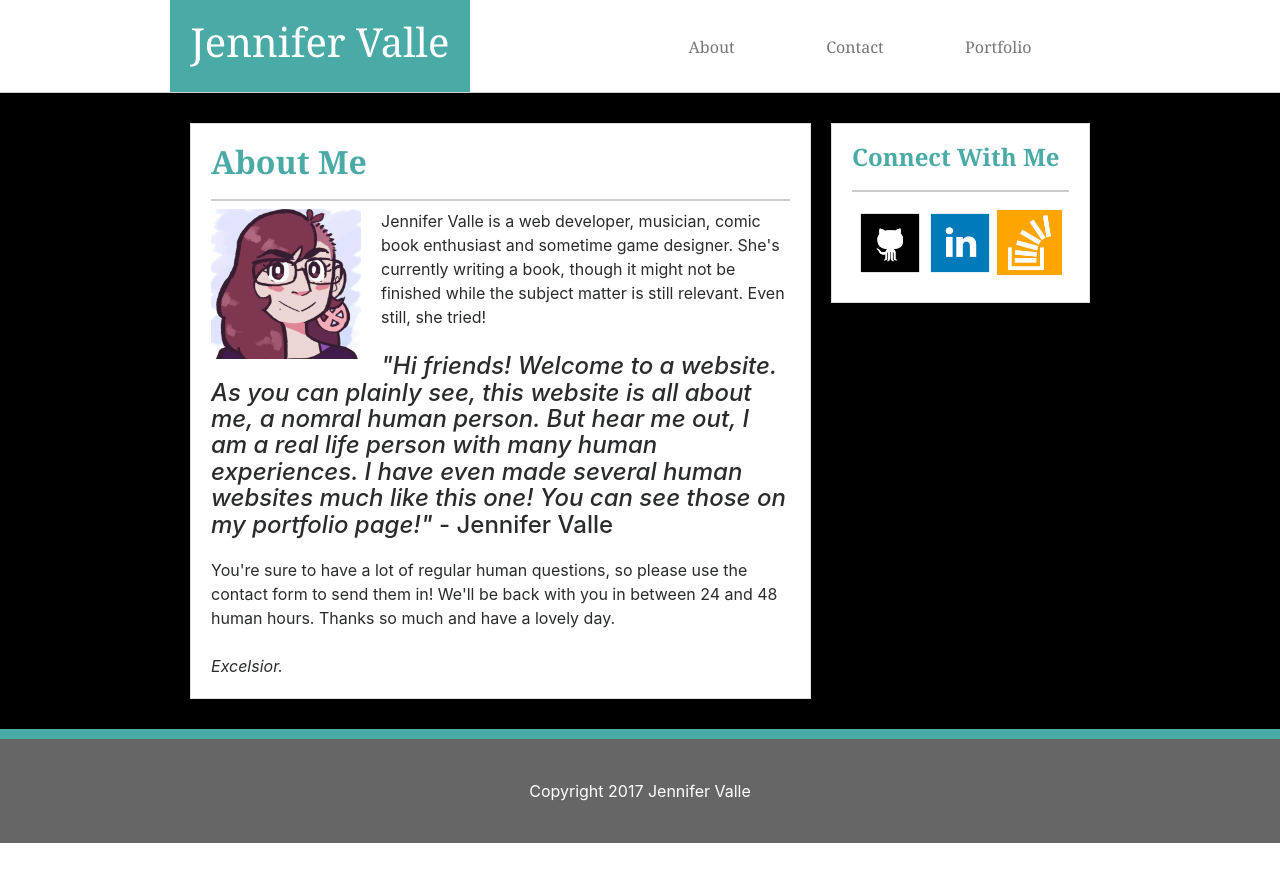
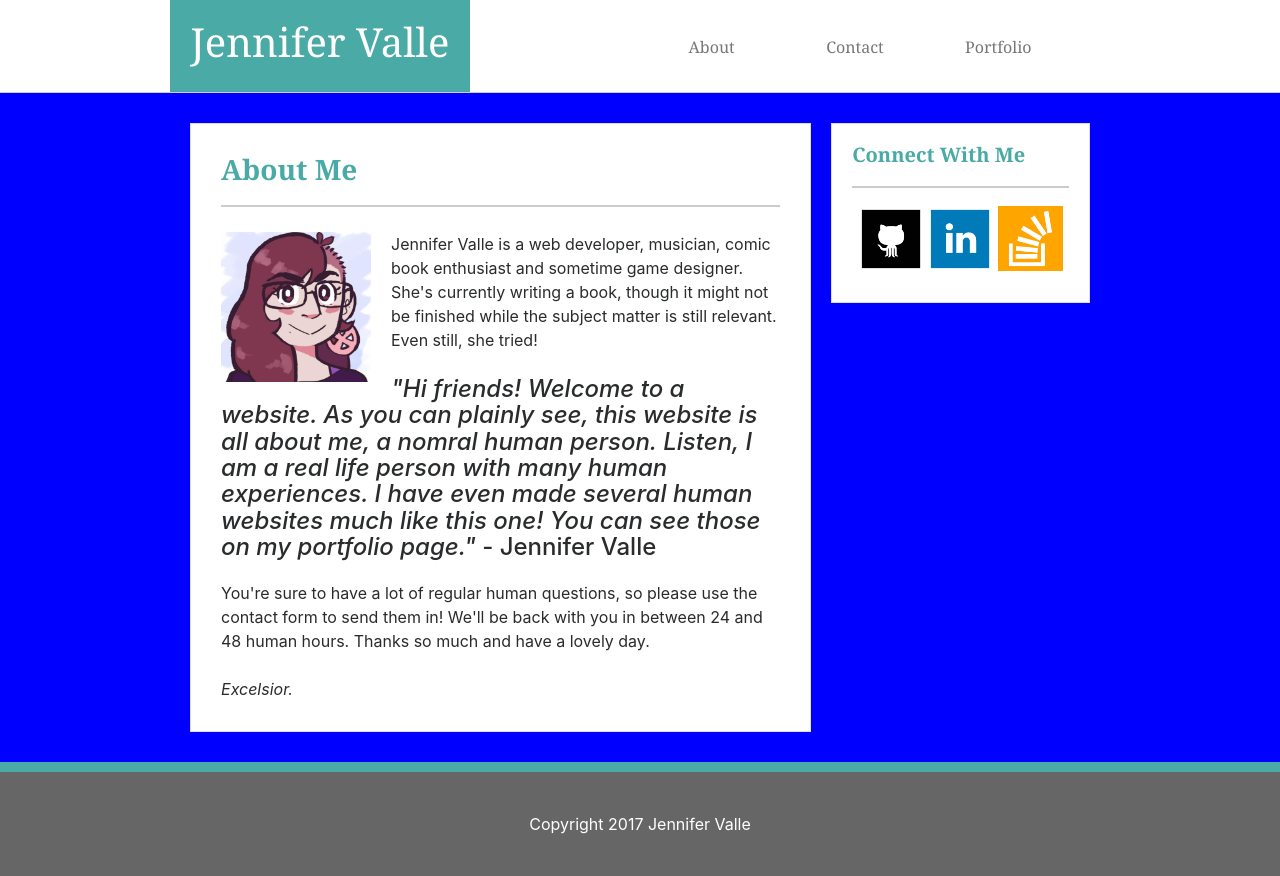
Before and after one commit to jvallexm/Basic-Portfolio, a plain HTML site: page index.html in a window 1280 px wide. Before the commit the page ends 843 px from the top, so only its background shows below. Drawn offline with nearby package versions, Linux system fonts and the light colour scheme.

Commit message:
trying to add background

```diff
--- a/assets/style.css
+++ b/assets/style.css
@@ -6,13 +6,16 @@ body{
   		font-family: 'Georgia', Times, Times New Roman, serif;
 }
 #main{
-  background-color: black;
+  background-color: blue;
 }
 #my-face{
 	height: 150px;
 	width: 150px;
 	float: left;
 	margin-right: 20px;
+}
+#about{
+	margin-top: 25px;
 }
 #the-middle{
   padding: 30px;
@@ -24,10 +27,11 @@ body{
 	text-align: center;
 }
 #content{
-  padding: 20px;
+  padding: 30px;
 	width: 650px;
 	border: 1px solid #dddddd;
 	background-color: #ffffff;
+
 }
 #quote{
 	margin-bottom: 20px;
--- a/index.html
+++ b/index.html
@@ -38,25 +38,26 @@
     <div id="main">
       <div id="the-middle" class="text-center container-fluid">
           <div id="content" class="text-left">
-            <h2 class="title teal-text gray-line">
+            <h3 class="title teal-text gray-line">
               About Me
-            </h2>
+            </h3>
+            <div id="about">
             <img src="images/myface.jpg" id="my-face"/>
 				Jennifer Valle is a web developer, musician, comic book enthusiast and sometime game designer. She's currently writing a book, though it might not be finished while the subject matter is still relevant. Even still, she tried!
             <br>
             <br>
-	           	<h4 id="quote"><i>"Hi friends! Welcome to a website. As you can plainly see, this website is all about me, a nomral human person. But hear me out, I am a real life person with many human experiences. I have even made several human websites much like this one! You can see those on my portfolio page!"</i> - Jennifer  Valle</h4>
+	           	<h4 id="quote"><i>"Hi friends! Welcome to a website. As you can plainly see, this website is all about me, a nomral human person. Listen, I am a real life person with many human experiences. I have even made several human websites much like this one! You can see those on my portfolio page."</i> - Jennifer  Valle</h4>
 
 				You're sure to have a lot of regular human questions, so please use the contact form to send them in! We'll be back with you in between 24 and 48 human hours. Thanks so much and have a lovely day.
 			<br>
 			<br>
             <i>Excelsior.</i>
-
+		  </div>
           </div>
           <div id="sidebar" class="text-left">
-            <h4 class="title teal-text gray-line">
+            <h5 class="title teal-text gray-line">
               Connect With Me
-            </h4>
+            </h5>
             <center>
 	            <img src="images/github.png" class="icon" />
 	            <img src="images/linkedin.png" class="icon" />
```
Also changed, not shown: images/regal.png (added).
